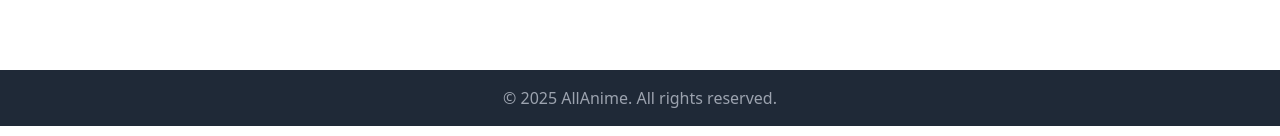
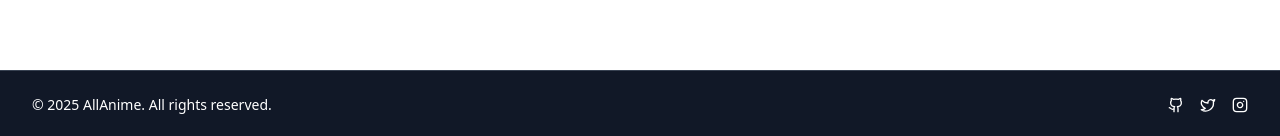
Before and after one commit to pyrxallan/allanime, a React (Vite) app: page / in a window 1280 px wide. Shown: the part 1528-1664 px from the top of the page. Built offline with nearby package versions, Linux system fonts and the light colour scheme; no server answers.

Commit message:
Update footer

```diff
--- a/src/components/Footer.jsx
+++ b/src/components/Footer.jsx
@@ -1,13 +1,31 @@
-import react from 'react';
+import { Github, Twitter, Instagram } from 'lucide-react';
 
-function Footer() {
+export default function Footer() {
   return (
-    <footer className="bg-gray-800 p-4 mt-8">
-      <div className="container mx-auto text-center text-gray-400">
-        &copy; {new Date().getFullYear()} AllAnime. All rights reserved.
+    <footer className="bg-gray-900 text-white py-6 mt-8 border-t border-gray-700">
+      <div className="max-w-7xl mx-auto px-4 sm:px-6 lg:px-8 flex flex-col md:flex-row items-center justify-between">
+        <p className="text-sm">&copy; {new Date().getFullYear()} AllAnime. All rights reserved.</p>
+        <div className="flex space-x-4 mt-4 md:mt-0">
+          <a
+            href="https://github.com/pyrxallan"
+            className="hover:text-purple-400"
+          >
+            <Github size={16} />
+          </a>
+          <a
+            href="https://twitter.com/issallan._"
+            className="hover:text-purple-400"
+          >
+            <Twitter size={16} />
+          </a>
+          <a
+            href="https://instagram.com/yourusername"
+            className="hover:text-purple-400"
+          >
+            <Instagram size={16} />
+          </a>
+        </div>
       </div>
     </footer>
   );
 }
-
-export default Footer;
```
